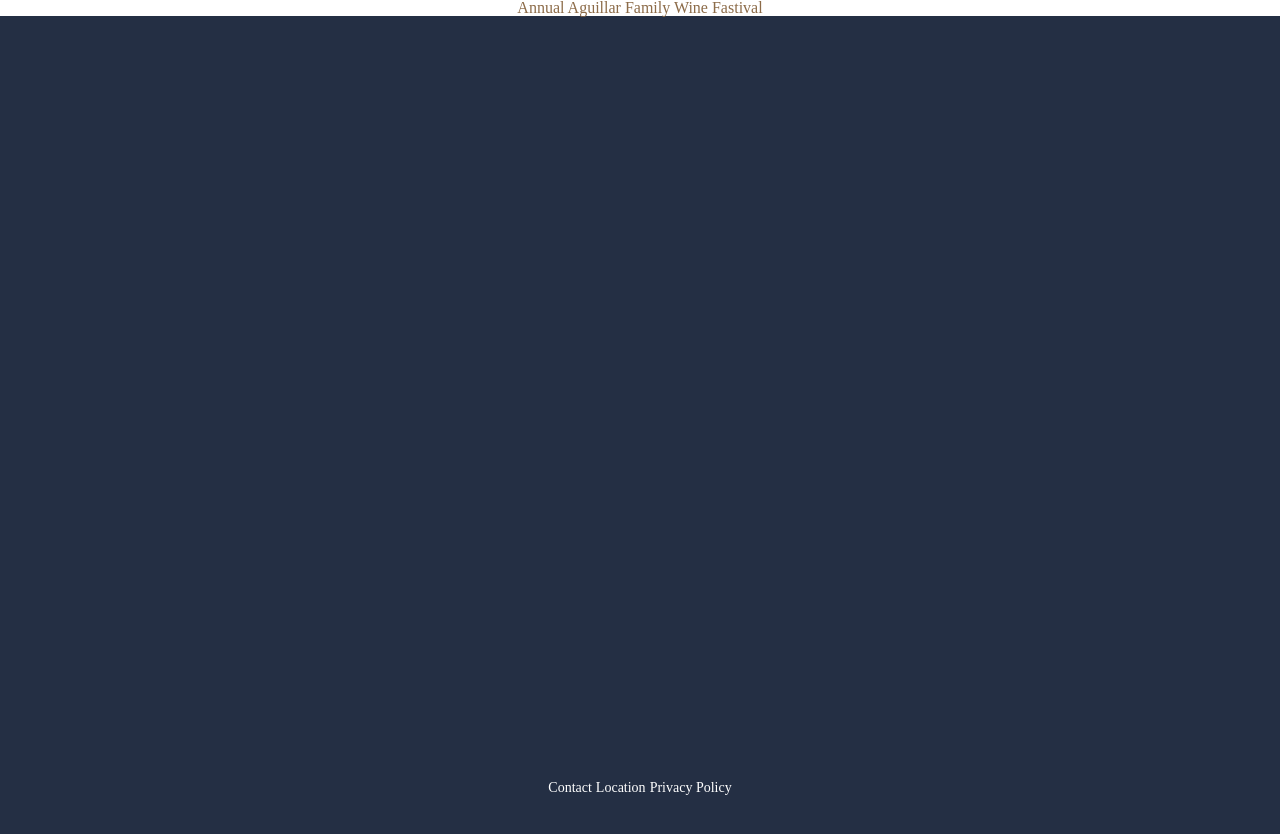
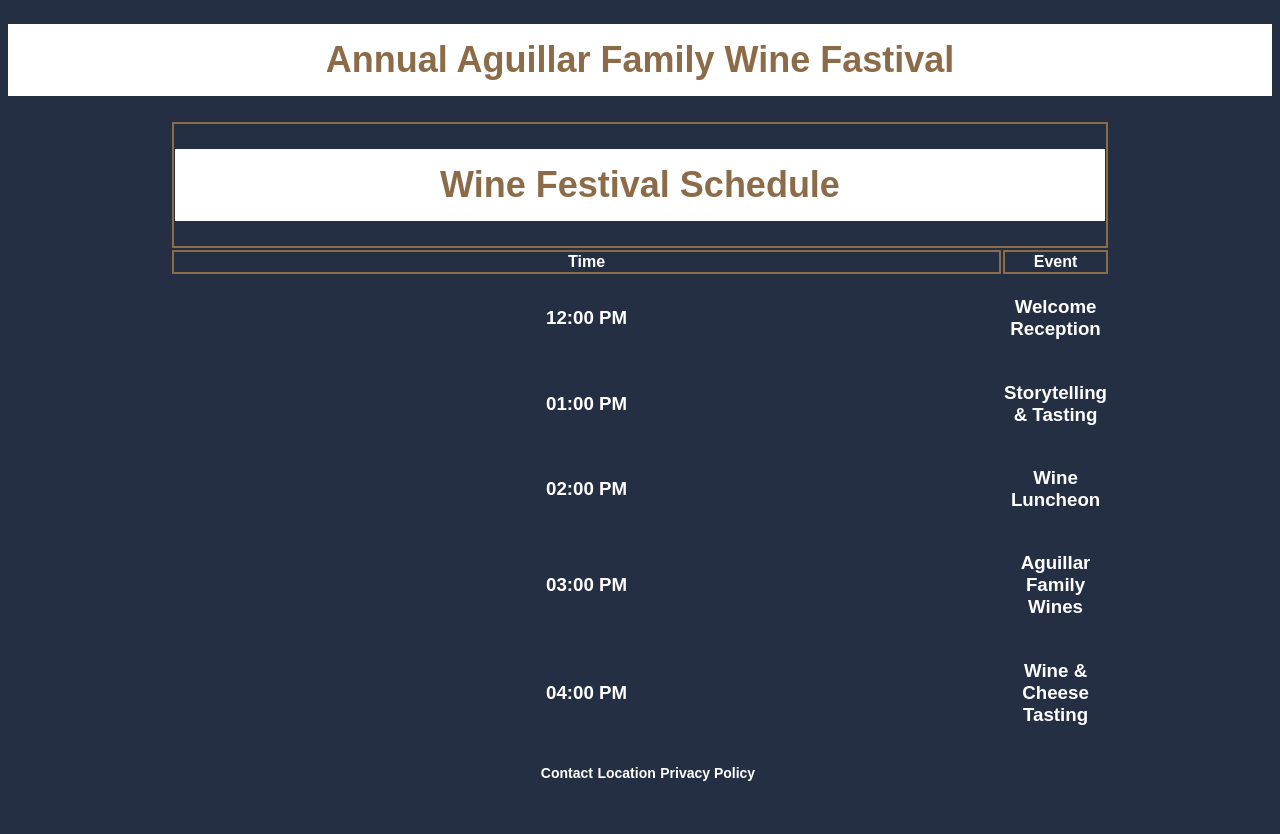
Before and after one commit to rodrigcasio/html-rcasio-practice, a plain HTML site: page WineFestvalSchedule/index.html in a window 1280 px wide. Drawn offline with Linux system fonts and the light colour scheme.

Commit message:
Created a project called WineFestivalSchedule.
This project was meant to make use of how can we create a table for a a real-world scenario with a schedule

```diff
--- a/WineFestvalSchedule/index.html
+++ b/WineFestvalSchedule/index.html
@@ -1,10 +1,10 @@
 <!DOCTYPE html>
 <html lang="en">
     <head>
-        <meta charset="UTF-8">
+        <meta charset="uff-8">
         <title>Aguillar Family Wine Festival</title>
         <link rel="stylesheet" type="text/css" href="style.css">
-        <link rel="stylesheet" type="text/css" href="reset.css">
+        <!-- <link rel="stylesheet" type="text/css" href="reset.css"> for older HTML -->
         <link href="https://fonts.googleapis.com/css?family=Oswald" rel="stylesheet">
     </head>
 
@@ -14,7 +14,42 @@
         </header>
 
         <div class="container">
+            <table> <!-- start of the table -->
 
+                <thead> <!-- start of tableHead-->
+                    <tr>    <!-- 1. row -->
+                        <th colspan="2"><h1>Wine Festival Schedule</h1></th>
+                    </tr>
+                    <tr>   <!-- 2nd row -->
+                        <th scope="col">Time</th>
+                        <th scope="col">Event</th>
+                    </tr>
+                </thead> <!-- end of tableHead -->
+
+                <tbody> <!-- start of the tableBody -->
+                    <tr>    <!-- two cells on each row -->
+                        <td class="left"><h3>12:00 PM</h3></td>
+                        <td><h3>Welcome Reception</h3></td>
+                    </tr>
+                    <tr>
+                        <td class="left"><h3>01:00 PM</h3></td>
+                        <td><h3>Storytelling & Tasting</h3></td>
+                    </tr>
+                    <tr>
+                        <td class="left"><h3>02:00 PM</h3></td>
+                        <td><h3>Wine Luncheon</h3></td>
+                    </tr>
+                    <tr>
+                        <td class="left"><h3>03:00 PM</h3></td>
+                        <td><h3>Aguillar Family Wines</h3></td>
+                    </tr>
+                    <tr>
+                        <td class="left"><h3>04:00 PM</h3></td>
+                        <td><h3>Wine & Cheese Tasting</h3></td>
+                    </tr>
+                </tbody>
+
+            </table>
         </div>
 
         <footer>
```
